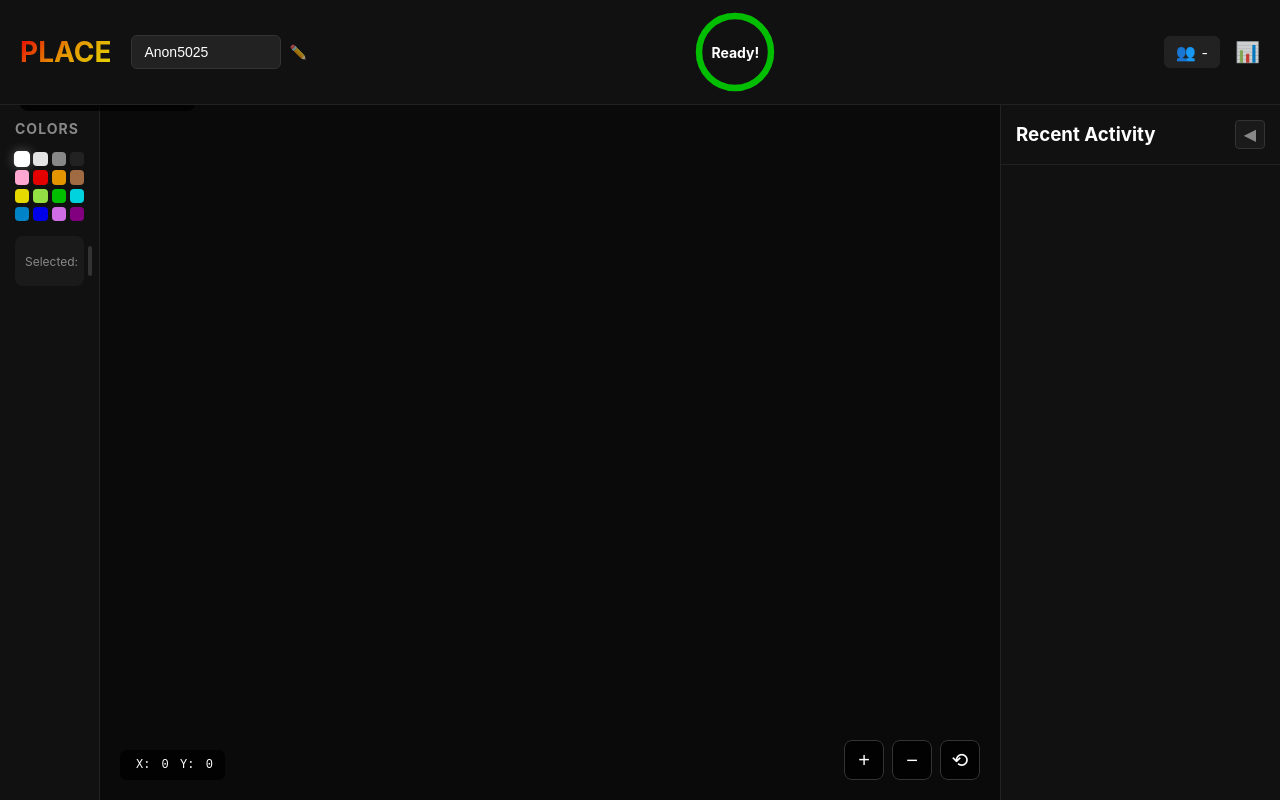
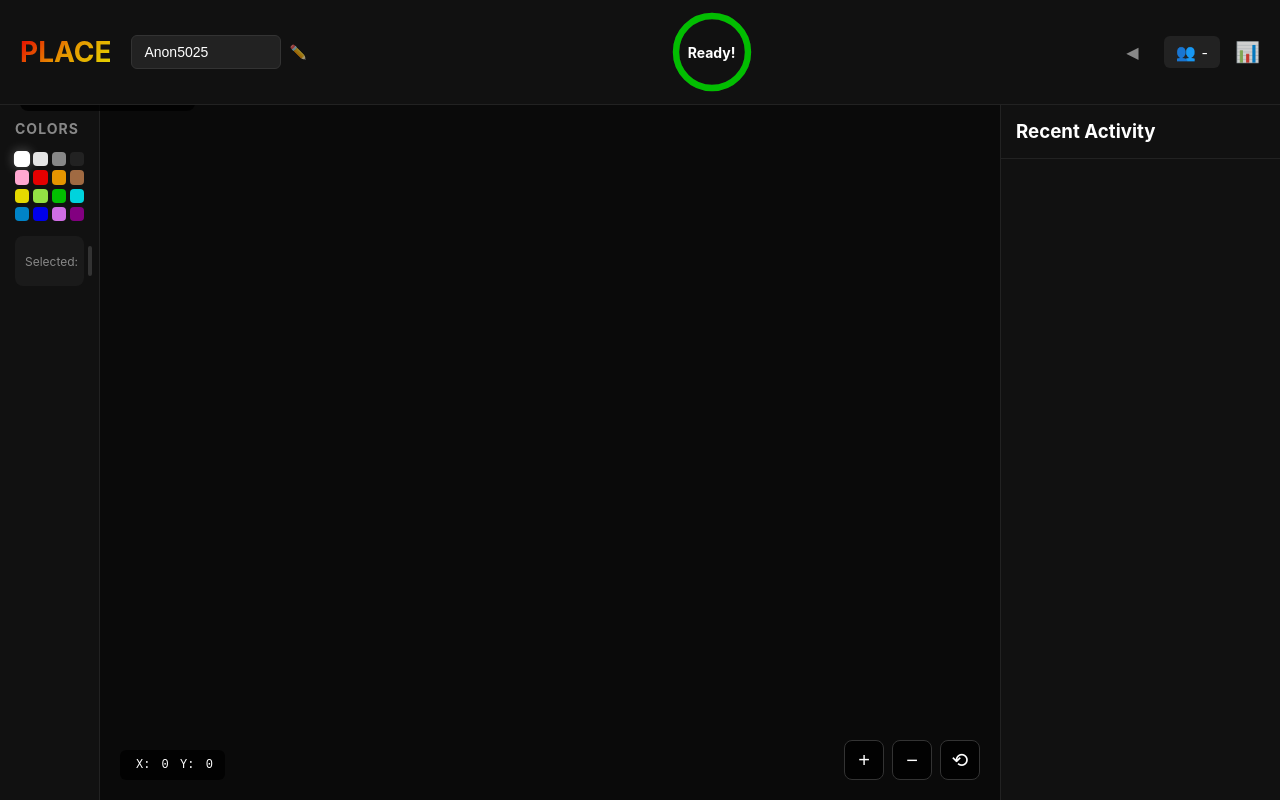
Before and after one commit to ch4bes/place-clone, a plain HTML site: page frontend/index.html in a window 1280 px wide. Drawn offline with Linux system fonts and the light colour scheme; no server answers.

Commit message:
Move activity toggle button to header - always visible now

```diff
--- a/frontend/css/styles.css
+++ b/frontend/css/styles.css
@@ -468,6 +468,20 @@ html, body {
   display: none;
 }
 
+.toggle-activity-btn {
+  background: none;
+  border: none;
+  color: #888;
+  cursor: pointer;
+  font-size: 16px;
+  padding: 6px 10px;
+  transition: color 0.2s;
+}
+
+.toggle-activity-btn:hover {
+  color: #fff;
+}
+
 .activity-header {
   display: flex;
   justify-content: space-between;
--- a/frontend/index.html
+++ b/frontend/index.html
@@ -60,6 +60,7 @@
       </div>
 
       <div class="header-right">
+        <button id="toggle-activity-btn" class="toggle-activity-btn" title="Toggle Activity Feed">◀</button>
         <div class="active-users" id="active-users">
           <span class="user-icon">👥</span>
           <span id="active-users-count">-</span>
@@ -104,7 +105,6 @@
     <aside class="activity-feed" id="activity-feed">
       <div class="activity-header">
         <h3>Recent Activity</h3>
-        <button id="toggle-activity-btn" class="toggle-btn" title="Toggle Feed">◀</button>
       </div>
       <div class="activity-list" id="activity-list">
         <!-- Activity items will be added by JavaScript -->
```
